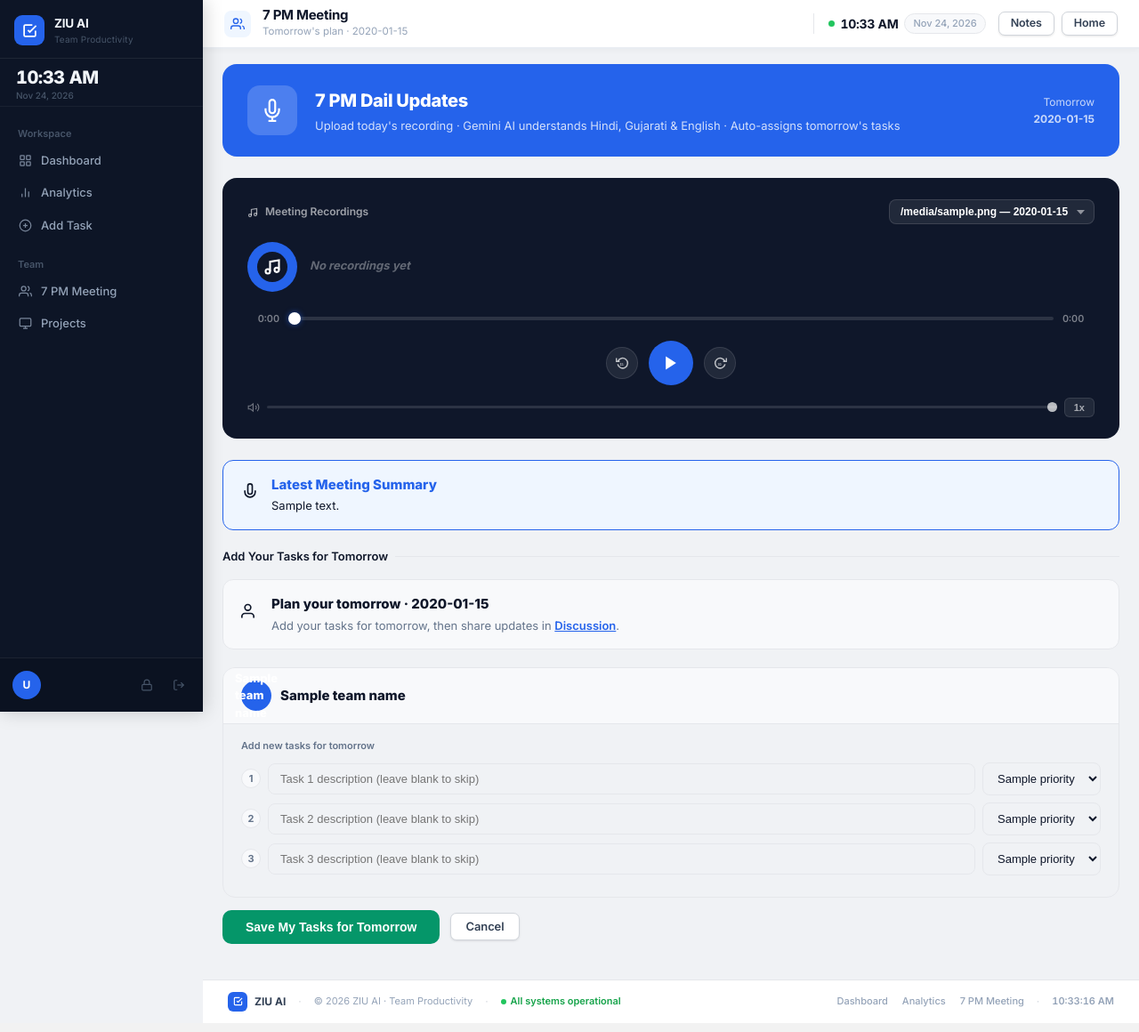
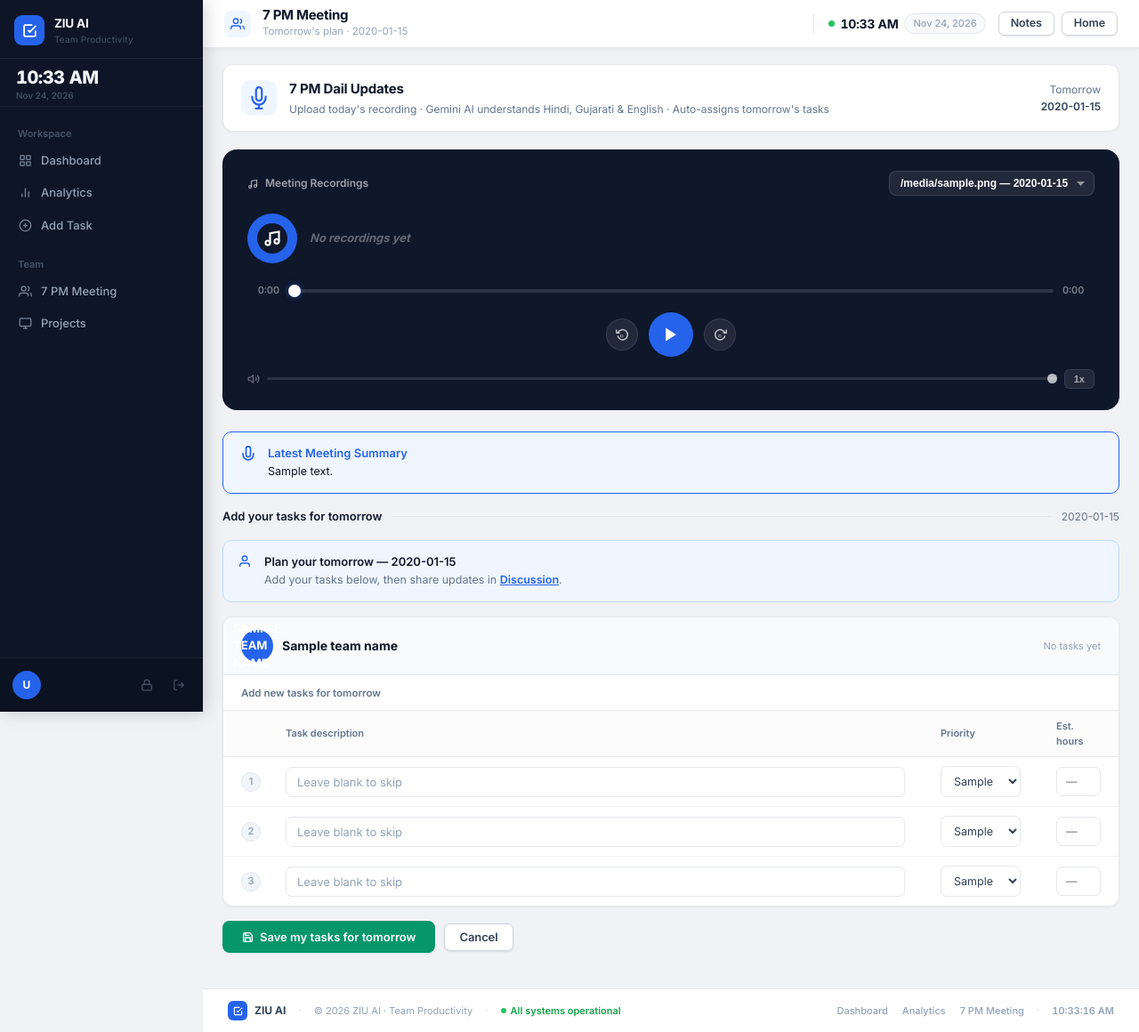
Before and after one commit to DhrumiZIU/Task_Management, a Flask app: template templates/meeting.html in a window 1280 px wide. Shown: the whole page at 89% size. Run offline with Flask 3, Linux system fonts and the light colour scheme; data comes from the database, SQL or seed files in the repository; the template is opened without the code that fills it: most values are stand-ins (such as "Sample title", 1, 10 or a date in 2020); some libraries are stand-ins or nearby versions.

Commit message:
feat: redesign 7 PM meeting task planning — proper table layout
Replace plain task input rows with structured tables. Add column headers,
proper row borders and hover states. Convert meeting-header from solid
blue banner to clean white card. Refine member blocks.

Co-Authored-By: Claude Sonnet 4.6 <noreply@anthropic.com>

```diff
--- a/templates/meeting.html
+++ b/templates/meeting.html
@@ -12,22 +12,24 @@
 <style>
 /* ── Meeting Page ── */
 .meeting-header {
-  display: flex; align-items: center; gap: 20px;
-  padding: 24px 28px;
-  background: #2563eb;
-  border-radius: 16px; color: #fff; margin-bottom: 24px;
+  display: flex; align-items: center; gap: 14px;
+  padding: 16px 20px;
+  background: #fff; border: 1px solid var(--border);
+  border-radius: 12px; margin-bottom: 20px;
+  box-shadow: 0 1px 3px rgba(0,0,0,.05);
 }
 .meeting-header-icon {
-  width: 56px; height: 56px; background: rgba(255,255,255,.18);
-  border-radius: 14px; display: flex; align-items: center; justify-content: center;
-  font-size: 26px; flex-shrink: 0;
+  width: 40px; height: 40px; background: var(--primary-lt);
+  border-radius: 10px; display: flex; align-items: center; justify-content: center;
+  color: var(--primary); flex-shrink: 0;
 }
-.meeting-header-title { font-size: 20px; font-weight: 800; letter-spacing: -.3px; }
-.meeting-header-sub   { font-size: 13px; opacity: .8; margin-top: 4px; line-height: 1.4; }
+.meeting-header-title { font-size: 15px; font-weight: 700; color: var(--text); letter-spacing: -.2px; }
+.meeting-header-sub   { font-size: 12px; color: var(--text3); margin-top: 3px; line-height: 1.4; }
 .meeting-header-date  {
   margin-left: auto; text-align: right; flex-shrink: 0;
-  font-size: 12px; opacity: .75; line-height: 1.6;
+  font-size: 12px; color: var(--text3); line-height: 1.6;
 }
+.meeting-header-date strong { color: var(--text2); font-weight: 600; }
 
 /* ── Upload Panel ── */
 .upload-panel {
@@ -291,62 +293,167 @@
 .mh-badge.processing { background: #fef9c3; color: #92400e; }
 .mh-no-audio { font-size: 11px; color: var(--text4); }
 
-/* ── Member sections ── */
+/* ── Section header ── */
+.plan-section-header {
+  display: flex; align-items: center; justify-content: space-between;
+  margin: 4px 0 16px; gap: 12px;
+}
+.plan-section-title { font-size: 13px; font-weight: 600; color: var(--text); }
+.plan-section-line  { flex: 1; height: 1px; background: var(--border); }
+
+/* ── Member blocks ── */
 .member-block {
-  background: var(--bg); border: 1.5px solid var(--border);
-  border-radius: 14px; margin-bottom: 14px; overflow: hidden;
+  background: #fff; border: 1px solid var(--border);
+  border-radius: 12px; margin-bottom: 14px; overflow: hidden;
+  box-shadow: 0 1px 3px rgba(0,0,0,.05);
 }
 .member-block-head {
   display: flex; align-items: center; justify-content: space-between;
-  padding: 14px 20px; background: var(--bg2); border-bottom: 1px solid var(--border);
+  padding: 14px 20px; background: #f8fafc; border-bottom: 1px solid var(--border);
+  gap: 12px;
 }
-.member-block-name { display: flex; align-items: center; gap: 10px; font-size: 15px; font-weight: 800; color: var(--text1); }
+.member-block-name { display: flex; align-items: center; gap: 10px; }
 .m-av {
-  width: 34px; height: 34px; border-radius: 50%;
+  width: 36px; height: 36px; border-radius: 50%;
   display: flex; align-items: center; justify-content: center;
-  font-size: 13px; font-weight: 800; color: #fff; flex-shrink: 0;
+  font-size: 13px; font-weight: 700; color: #fff; flex-shrink: 0;
 }
-.already-tasks-wrap { padding: 0 20px 2px; border-bottom: 1px solid var(--border); }
-.already-tasks-label { font-size: 11px; font-weight: 600; color: var(--text3); padding: 10px 0 6px; display: block; }
-.add-tasks-wrap { padding: 16px 20px; }
-.add-tasks-label { font-size: 11px; font-weight: 600; color: var(--text3); margin-bottom: 10px; }
-.task-row { display: flex; align-items: center; gap: 8px; margin-bottom: 8px; flex-wrap: wrap; }
+.m-name { font-size: 14px; font-weight: 700; color: var(--text); }
+.m-count-pill {
+  font-size: 11px; font-weight: 600;
+  background: #fff; border: 1px solid var(--border);
+  color: var(--text3); padding: 3px 10px; border-radius: 20px;
+}
+.m-no-tasks { font-size: 11px; color: var(--text4); }
+
+/* Already-planned table */
+.already-tasks-wrap {
+  border-bottom: 1px solid var(--border);
+}
+.already-tasks-subhead {
+  display: flex; align-items: center; gap: 8px;
+  padding: 10px 20px 9px;
+  background: #fff;
+  border-bottom: 1px solid var(--border);
+}
+.already-tasks-subhead-label {
+  font-size: 11.5px; font-weight: 600; color: var(--text3);
+}
+.already-tasks-subhead-count {
+  font-size: 11px; font-weight: 600;
+  background: #f1f5f9; border: 1px solid var(--border);
+  color: var(--text3); padding: 1px 7px; border-radius: 10px;
+}
+.already-table { width: 100%; border-collapse: collapse; }
+.already-table th {
+  padding: 9px 20px; text-align: left;
+  font-size: 11px; font-weight: 600; color: var(--text3);
+  background: #fcfcfd; border-bottom: 1px solid var(--border);
+}
+.already-table th:first-child { width: auto; }
+.already-table th:nth-child(2) { width: 110px; }
+.already-table th:nth-child(3) { width: 70px; }
+.already-table th:nth-child(4) { width: 180px; }
+.already-table td {
+  padding: 11px 20px; font-size: 13px; color: var(--text2);
+  border-bottom: 1px solid #f0f4f8; vertical-align: middle;
+}
+.already-table tbody tr:last-child td { border-bottom: none; }
+.already-table tbody tr:hover td { background: #f7f9fc; }
+.already-task-name { font-weight: 500; color: var(--text); }
+.already-task-done { font-size: 11.5px; color: var(--text3); font-style: italic; }
+
+/* Add tasks area */
+.add-tasks-wrap {
+  padding: 0;
+}
+.add-tasks-subhead {
+  display: flex; align-items: center; gap: 8px;
+  padding: 12px 20px 10px;
+  border-bottom: 1px solid var(--border);
+  background: #fff;
+}
+.add-tasks-subhead-label {
+  font-size: 11.5px; font-weight: 600; color: var(--text3);
+}
+.add-tasks-table { width: 100%; border-collapse: collapse; }
+.add-tasks-table th {
+  padding: 9px 20px; text-align: left;
+  font-size: 11px; font-weight: 600; color: var(--text3);
+  background: #fcfcfd; border-bottom: 1px solid var(--border);
+}
+.add-tasks-table th:first-child  { width: 36px; padding-right: 8px; }
+.add-tasks-table th:nth-child(2) { }
+.add-tasks-table th:nth-child(3) { width: 130px; }
+.add-tasks-table th:nth-child(4) { width: 90px; }
+.add-tasks-table td {
+  padding: 10px 20px; border-bottom: 1px solid #f0f4f8;
+  vertical-align: middle;
+}
+.add-tasks-table td:first-child  { padding-right: 8px; }
+.add-tasks-table tbody tr:last-child td { border-bottom: none; }
+.add-tasks-table tbody tr:hover td { background: #fafbfc; }
+
 .task-num {
-  width: 22px; height: 22px; border-radius: 50%; background: var(--bg2);
-  border: 1.5px solid var(--border); font-size: 11px; font-weight: 700;
-  color: var(--text3); display: flex; align-items: center; justify-content: center; flex-shrink: 0;
+  width: 22px; height: 22px; border-radius: 50%;
+  background: #f1f5f9; border: 1px solid var(--border);
+  font-size: 11px; font-weight: 600; color: var(--text4);
+  display: flex; align-items: center; justify-content: center;
+  flex-shrink: 0; margin: 0 auto;
 }
-.task-row input[type=text] {
-  flex: 1; min-width: 200px; padding: 9px 13px;
-  border: 1.5px solid var(--border); border-radius: 8px;
-  font-size: 13px; color: var(--text1); background: var(--bg);
+.add-tasks-table input[type=text] {
+  width: 100%; padding: 8px 12px;
+  border: 1.5px solid var(--border); border-radius: 7px;
+  font-size: 13px; color: var(--text); background: #fff;
+  font-family: inherit;
+  transition: border-color .15s, box-shadow .15s;
 }
-.task-row input[type=text]:focus { outline: none; border-color: var(--primary); box-shadow: 0 0 0 3px rgba(37,99,235,.08); }
-.task-row select {
-  padding: 9px 12px; border: 1.5px solid var(--border); border-radius: 8px;
-  font-size: 13px; color: var(--text1); background: var(--bg); min-width: 105px;
+.add-tasks-table input[type=text]:focus {
+  outline: none; border-color: var(--primary);
+  box-shadow: 0 0 0 3px rgba(37,99,235,.08);
 }
+.add-tasks-table input[type=text]::placeholder { color: var(--text4); }
+.add-tasks-table select {
+  width: 100%; padding: 8px 10px;
+  border: 1.5px solid var(--border); border-radius: 7px;
+  font-size: 12.5px; color: var(--text2); background: #fff;
+  font-family: inherit; cursor: pointer;
+  transition: border-color .15s;
+}
+.add-tasks-table select:focus { outline: none; border-color: var(--primary); }
+.add-tasks-table input[type=number] {
+  width: 100%; padding: 8px 10px;
+  border: 1.5px solid var(--border); border-radius: 7px;
+  font-size: 12.5px; color: var(--text2); background: #fff;
+  font-family: inherit;
+}
+.add-tasks-table input[type=number]:focus { outline: none; border-color: var(--primary); }
 
+/* Form actions */
 .form-actions {
-  display: flex; gap: 12px; align-items: center; margin-top: 8px; flex-wrap: wrap;
+  display: flex; gap: 10px; align-items: center;
+  margin-top: 16px; flex-wrap: wrap;
 }
 .btn-save {
-  padding: 11px 26px; font-size: 14px; font-weight: 700;
-  background: #059669;
-  color: #fff; border: none; border-radius: 10px; cursor: pointer;
-  transition: background .15s;
+  padding: 9px 22px; font-size: 13px; font-weight: 600;
+  background: #059669; color: #fff;
+  border: none; border-radius: 8px; cursor: pointer;
+  transition: background .15s; height: 36px;
+  display: inline-flex; align-items: center; gap: 7px;
+  font-family: inherit;
 }
 .btn-save:hover { background: #047857; }
 
+/* Info bar (member view) */
 .info-bar {
-  display: flex; align-items: flex-start; gap: 14px;
-  padding: 16px 20px; border-radius: 12px;
-  background: var(--bg2); border: 1.5px solid var(--border);
-  margin-bottom: 20px;
+  display: flex; align-items: flex-start; gap: 12px;
+  padding: 14px 18px; border-radius: 10px;
+  background: var(--primary-lt); border: 1px solid #bfdbfe;
+  margin-bottom: 16px;
 }
-.info-bar-icon { font-size: 26px; flex-shrink: 0; }
-.info-bar-title { font-size: 15px; font-weight: 800; color: var(--text1); margin-bottom: 3px; }
-.info-bar-sub   { font-size: 13px; color: var(--text3); line-height: 1.5; }
+.info-bar-icon { color: var(--primary); flex-shrink: 0; margin-top: 1px; }
+.info-bar-title { font-size: 13px; font-weight: 600; color: var(--text); margin-bottom: 2px; }
+.info-bar-sub   { font-size: 12.5px; color: var(--text3); line-height: 1.5; }
 
 @media (max-width: 600px) {
   .meeting-header { flex-wrap: wrap; }
@@ -658,40 +765,50 @@ document.getElementById('upload-form').addEventListener('submit', function() {
 {% endif %}
 
 {# ── Section header ── #}
-<div style="font-size:13px;font-weight:600;color:var(--text);margin:4px 0 16px;display:flex;align-items:center;gap:8px">
-  {% if is_manager %}Plan Tomorrow's Tasks{% else %}Add Your Tasks for Tomorrow{% endif %}
-  <span style="flex:1;height:1px;background:var(--border);display:block"></span>
+<div class="plan-section-header">
+  <span class="plan-section-title">{% if is_manager %}Plan tomorrow's tasks{% else %}Add your tasks for tomorrow{% endif %}</span>
+  <span class="plan-section-line"></span>
+  <span style="font-size:12px;color:var(--text3);white-space:nowrap">{{ tomorrow.strftime('%a, %b %d') }}</span>
 </div>
 
 {# ── Task entry form ── #}
 {% if is_manager %}
 <form method="post">
+  {% set av_colors = ['#2563eb','#7c3aed','#059669','#d97706','#dc2626','#0891b2','#be185d','#64748b'] %}
   {% for member in members %}
-  {% set av_colors = ['#2563eb','#7c3aed','#059669','#d97706','#dc2626','#0891b2','#be185d','#64748b'] %}
   <div class="member-block">
     <div class="member-block-head">
       <div class="member-block-name">
-        <div class="m-av" style="background:{{ av_colors[loop.index0 % av_colors|length] }}">{{ member[0] }}</div>
-        {{ member }}
+        <div class="m-av" style="background:{{ av_colors[loop.index0 % av_colors|length] }}">{{ member[0]|upper }}</div>
+        <span class="m-name">{{ member }}</span>
       </div>
       {% if grouped_next[member] %}
-      <span class="count-pill">{{ grouped_next[member]|length }} already planned</span>
+      <span class="m-count-pill">{{ grouped_next[member]|length }} already planned</span>
       {% else %}
-      <span style="font-size:11px;color:var(--text4)">No tasks yet</span>
+      <span class="m-no-tasks">No tasks yet</span>
       {% endif %}
     </div>
 
     {% if grouped_next[member] %}
     <div class="already-tasks-wrap">
-      <span class="already-tasks-label">Already planned for tomorrow</span>
-      <table class="task-table" style="margin-bottom:14px">
-        <thead><tr><th>Task</th><th>Priority</th><th>Est.</th></tr></thead>
+      <div class="already-tasks-subhead">
+        <span class="already-tasks-subhead-label">Already planned for tomorrow</span>
+        <span class="already-tasks-subhead-count">{{ grouped_next[member]|length }}</span>
+      </div>
+      <table class="already-table">
+        <thead>
+          <tr>
+            <th>Task</th>
+            <th>Priority</th>
+            <th>Est.</th>
+          </tr>
+        </thead>
         <tbody>
           {% for t in grouped_next[member] %}
           <tr>
-            <td style="font-weight:500">{{ t.task }}</td>
-            <td><span class="badge priority-{{ (t.priority or 'medium')|lower }}">{{ t.priority }}</span></td>
-            <td style="font-size:12px;color:var(--text3)">{{ t.est_hours ~ 'h' if t.est_hours else '—' }}</td>
+            <td class="already-task-name">{{ t.task }}</td>
+            <td><span class="badge priority-{{ (t.priority or 'medium')|lower }}">{{ t.priority or 'Medium' }}</span></td>
+            <td style="font-variant-numeric:tabular-nums">{{ t.est_hours ~ 'h' if t.est_hours else '—' }}</td>
           </tr>
           {% endfor %}
         </tbody>
@@ -700,23 +817,42 @@ document.getElementById('upload-form').addEventListener('submit', function() {
     {% endif %}
 
     <div class="add-tasks-wrap">
-      <div class="add-tasks-label">Add new tasks for {{ member }}</div>
+      <div class="add-tasks-subhead">
+        <span class="add-tasks-subhead-label">Add new tasks for {{ member }}</span>
+      </div>
+      <table class="add-tasks-table">
+        <thead>
+          <tr>
+            <th></th>
+            <th>Task description</th>
+            <th>Priority</th>
+            <th>Est. hours</th>
+          </tr>
+        </thead>
+        <tbody>
           {% for i in range(3) %}
-      <div class="task-row">
-        <div class="task-num">{{ i + 1 }}</div>
-        <input type="text" name="tasks_{{ member }}"
-               placeholder="Task {{ i+1 }} description (leave blank to skip)">
+          <tr>
+            <td><div class="task-num">{{ i + 1 }}</div></td>
+            <td><input type="text" name="tasks_{{ member }}" placeholder="Leave blank to skip"></td>
+            <td>
               <select name="priorities_{{ member }}">
                 {% for p in priorities %}<option>{{ p }}</option>{% endfor %}
               </select>
-      </div>
+            </td>
+            <td><input type="number" name="hours_{{ member }}" placeholder="—" min="0.5" max="12" step="0.5"></td>
+          </tr>
           {% endfor %}
+        </tbody>
+      </table>
     </div>
   </div>
   {% endfor %}
 
   <div class="form-actions">
-    <button type="submit" class="btn-save">Save All Tasks for Tomorrow</button>
+    <button type="submit" class="btn-save">
+      <svg width="13" height="13" viewBox="0 0 24 24" fill="none" stroke="currentColor" stroke-width="2.5"><path d="M19 21H5a2 2 0 01-2-2V5a2 2 0 012-2h11l5 5v11a2 2 0 01-2 2z"/><polyline points="17 21 17 13 7 13 7 21"/><polyline points="7 3 7 8 15 8"/></svg>
+      Save all tasks for tomorrow
+    </button>
     <a href="{{ url_for('dashboard') }}" class="btn btn-secondary">Cancel</a>
   </div>
 </form>
@@ -724,13 +860,12 @@ document.getElementById('upload-form').addEventListener('submit', function() {
 {% else %}
 {# ── Member view ── #}
 <div class="info-bar">
-  <div class="info-bar-icon"><svg width="20" height="20" viewBox="0 0 24 24" fill="none" stroke="currentColor" stroke-width="2"><path d="M17 21v-2a4 4 0 00-4-4H5a4 4 0 00-4 4v2"/><circle cx="9" cy="7" r="4"/></svg></div>
+  <div class="info-bar-icon">
+    <svg width="16" height="16" viewBox="0 0 24 24" fill="none" stroke="currentColor" stroke-width="2"><path d="M17 21v-2a4 4 0 00-4-4H5a4 4 0 00-4 4v2"/><circle cx="9" cy="7" r="4"/></svg>
+  </div>
   <div>
-    <div class="info-bar-title">Plan your tomorrow · {{ tomorrow.strftime('%A, %B %d') }}</div>
-    <div class="info-bar-sub">
-      Add your tasks for tomorrow, then share updates in
-      <a href="{{ url_for('discussion') }}" style="color:var(--primary);font-weight:600">Discussion</a>.
-    </div>
+    <div class="info-bar-title">Plan your tomorrow — {{ tomorrow.strftime('%A, %B %d') }}</div>
+    <div class="info-bar-sub">Add your tasks below, then share updates in <a href="{{ url_for('discussion') }}" style="color:var(--primary);font-weight:600">Discussion</a>.</div>
   </div>
 </div>
 
@@ -739,26 +874,38 @@ document.getElementById('upload-form').addEventListener('submit', function() {
   <div class="member-block">
     <div class="member-block-head">
       <div class="member-block-name">
-        <div class="m-av" style="background:var(--primary,#2563eb)">{{ (team_name or 'M')[0] }}</div>
-        {{ team_name }}
+        <div class="m-av" style="background:var(--primary)">{{ (team_name or 'M')[0]|upper }}</div>
+        <span class="m-name">{{ team_name }}</span>
       </div>
       {% if my_tasks %}
-      <span class="count-pill">{{ my_tasks|length }} already planned</span>
+      <span class="m-count-pill">{{ my_tasks|length }} already planned</span>
+      {% else %}
+      <span class="m-no-tasks">No tasks yet</span>
       {% endif %}
     </div>
 
     {% if my_tasks %}
     <div class="already-tasks-wrap">
-      <span class="already-tasks-label">Already planned for tomorrow</span>
-      <table class="task-table" style="margin-bottom:14px">
-        <thead><tr><th>Task</th><th>Priority</th><th>Est.</th><th>Done looks like</th></tr></thead>
+      <div class="already-tasks-subhead">
+        <span class="already-tasks-subhead-label">Already planned for tomorrow</span>
+        <span class="already-tasks-subhead-count">{{ my_tasks|length }}</span>
+      </div>
+      <table class="already-table">
+        <thead>
+          <tr>
+            <th>Task</th>
+            <th>Priority</th>
+            <th>Est.</th>
+            <th>Done looks like</th>
+          </tr>
+        </thead>
         <tbody>
           {% for t in my_tasks %}
           <tr>
-            <td style="font-weight:500">{{ t.task }}</td>
-            <td><span class="badge priority-{{ (t.priority or 'medium')|lower }}">{{ t.priority }}</span></td>
-            <td style="font-size:12px;color:var(--text3)">{{ t.est_hours ~ 'h' if t.est_hours else '—' }}</td>
-            <td style="font-size:12px;color:var(--text3);font-style:italic">{{ t.done_looks_like or '—' }}</td>
+            <td class="already-task-name">{{ t.task }}</td>
+            <td><span class="badge priority-{{ (t.priority or 'medium')|lower }}">{{ t.priority or 'Medium' }}</span></td>
+            <td style="font-variant-numeric:tabular-nums">{{ t.est_hours ~ 'h' if t.est_hours else '—' }}</td>
+            <td class="already-task-done">{{ t.done_looks_like or '—' }}</td>
           </tr>
           {% endfor %}
         </tbody>
@@ -767,22 +914,41 @@ document.getElementById('upload-form').addEventListener('submit', function() {
     {% endif %}
 
     <div class="add-tasks-wrap">
-      <div class="add-tasks-label">Add new tasks for tomorrow</div>
+      <div class="add-tasks-subhead">
+        <span class="add-tasks-subhead-label">Add new tasks for tomorrow</span>
+      </div>
+      <table class="add-tasks-table">
+        <thead>
+          <tr>
+            <th></th>
+            <th>Task description</th>
+            <th>Priority</th>
+            <th>Est. hours</th>
+          </tr>
+        </thead>
+        <tbody>
           {% for i in range(3) %}
-      <div class="task-row">
-        <div class="task-num">{{ i + 1 }}</div>
-        <input type="text" name="tasks_{{ team_name }}"
-               placeholder="Task {{ i+1 }} description (leave blank to skip)">
+          <tr>
+            <td><div class="task-num">{{ i + 1 }}</div></td>
+            <td><input type="text" name="tasks_{{ team_name }}" placeholder="Leave blank to skip"></td>
+            <td>
               <select name="priorities_{{ team_name }}">
                 {% for p in priorities %}<option>{{ p }}</option>{% endfor %}
               </select>
-      </div>
+            </td>
+            <td><input type="number" name="hours_{{ team_name }}" placeholder="—" min="0.5" max="12" step="0.5"></td>
+          </tr>
           {% endfor %}
+        </tbody>
+      </table>
     </div>
   </div>
 
   <div class="form-actions">
-    <button type="submit" class="btn-save">Save My Tasks for Tomorrow</button>
+    <button type="submit" class="btn-save">
+      <svg width="13" height="13" viewBox="0 0 24 24" fill="none" stroke="currentColor" stroke-width="2.5"><path d="M19 21H5a2 2 0 01-2-2V5a2 2 0 012-2h11l5 5v11a2 2 0 01-2 2z"/><polyline points="17 21 17 13 7 13 7 21"/><polyline points="7 3 7 8 15 8"/></svg>
+      Save my tasks for tomorrow
+    </button>
     <a href="{{ url_for('dashboard') }}" class="btn btn-secondary">Cancel</a>
   </div>
 </form>
```
Lines whose indentation alone changed are shown as unchanged.
